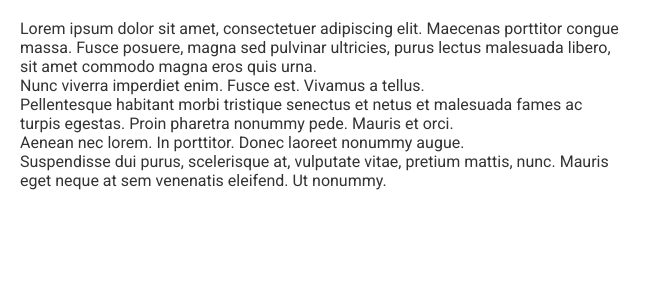
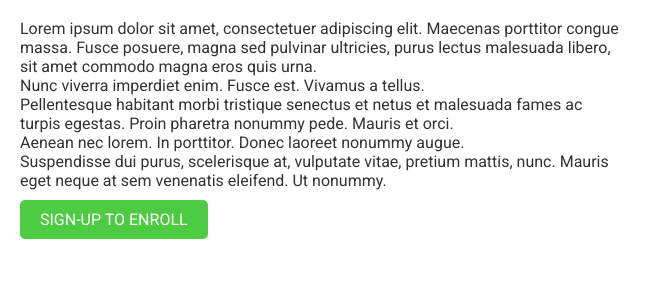
Before and after one commit to KwabenaYeboah/Elearning-app, a Django app: a page that uses templates/courses/student_course_detail.html in a window 1280 px wide. Shown: the part 250-550 px from the top of the page, without its empty margins (0-661 px from the left). Run offline with Django 3.2, Linux system fonts and the light colour scheme; data comes from the database, SQL or seed files in the repository; both versions use the stored data as it was after the commit; some libraries are stand-ins or nearby versions.

Commit message:
Implemented course enrollment functionality for students

```diff
--- a/courses/models.py
+++ b/courses/models.py
@@ -22,7 +22,7 @@ class Course(models.Model):
     slug = models.SlugField(max_length=200, unique=True)
     overview = models.TextField()
     created = models.DateTimeField(auto_now_add=True)
-
+    students = models.ManyToManyField(User, related_name='courses_enrolled', blank=True)
     class Meta:
         ordering = ['-created']
 
--- a/courses/views.py
+++ b/courses/views.py
@@ -9,6 +9,7 @@ from django.contrib.auth.mixins import LoginRequiredMixin, PermissionRequiredMix
 from django.db.models import Count
 from django.forms.models import modelform_factory
 from django.apps import apps
+from students.forms import CourseEnrollForm
 
 from .models import Course, Module, Content, Subject
 from .forms import ModuleFormSet
@@ -164,3 +165,8 @@ class CourseDetailView(DetailView):
     model = Course
     template_name = 'courses/student_course_detail.html'
     context_object_name = 'course'
+
+    def get_context_data(self, **kwargs):
+        context = super().get_context_data(**kwargs)
+        context['enroll_form'] = CourseEnrollForm(initial={'course':self.object})
+        return context
--- /dev/null
+++ b/students/forms.py
@@ -0,0 +1,6 @@
+from django import forms
+from courses.models import Course
+
+class CourseEnrollForm(forms.Form):
+    course = forms.ModelChoiceField(queryset=Course.objects.all(),
+                                    widget=forms.HiddenInput)
--- a/students/urls.py
+++ b/students/urls.py
@@ -1,7 +1,8 @@
 from django.urls import path
 
-from .views import StudentSignUpView
+from .views import StudentSignUpView, StudentEnrollCourseView
 
 urlpatterns = [
     path('signup/', StudentSignUpView.as_view(), name='student_signup'),
+    path('enroll-course/', StudentEnrollCourseView.as_view(), name='student_enroll_course'),
 ]
--- a/templates/courses/student_course_detail.html
+++ b/templates/courses/student_course_detail.html
@@ -18,5 +18,17 @@
         Instructor: {{ course.instrutor.get_full_name }}
       </p>
       {{ course.overview|linebreaks }}
+      {% if request.user.is_authenticated %}
+        <form action="{% url 'student_enroll_course' %}" method="post">
+          {% csrf_token %}
+          {{ enroll_form }}
+          <input type="submit" value="Enroll">
+        </form>
+      {% else %}
+        <a href="{% url 'student_signup' %}" class="button">
+          Sign-Up to enroll
+        </a>
+      {% endif %}
+    </div>
   {% endwith %}
 {% endblock %}
```
Also changed, not shown: students/views.py (+19 -0 lines), courses/migrations/0005_course_students.py (added), db.sqlite3.
